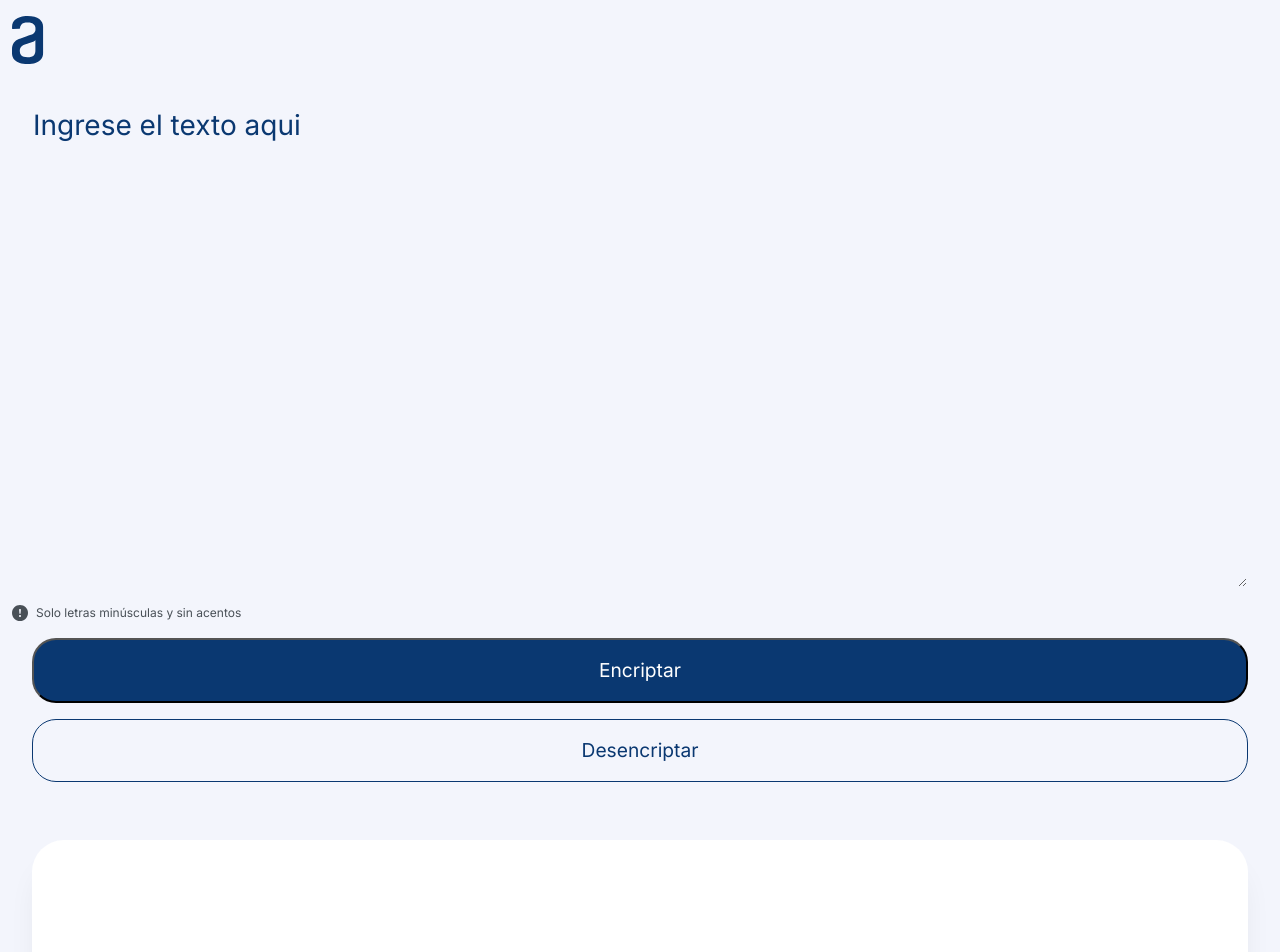
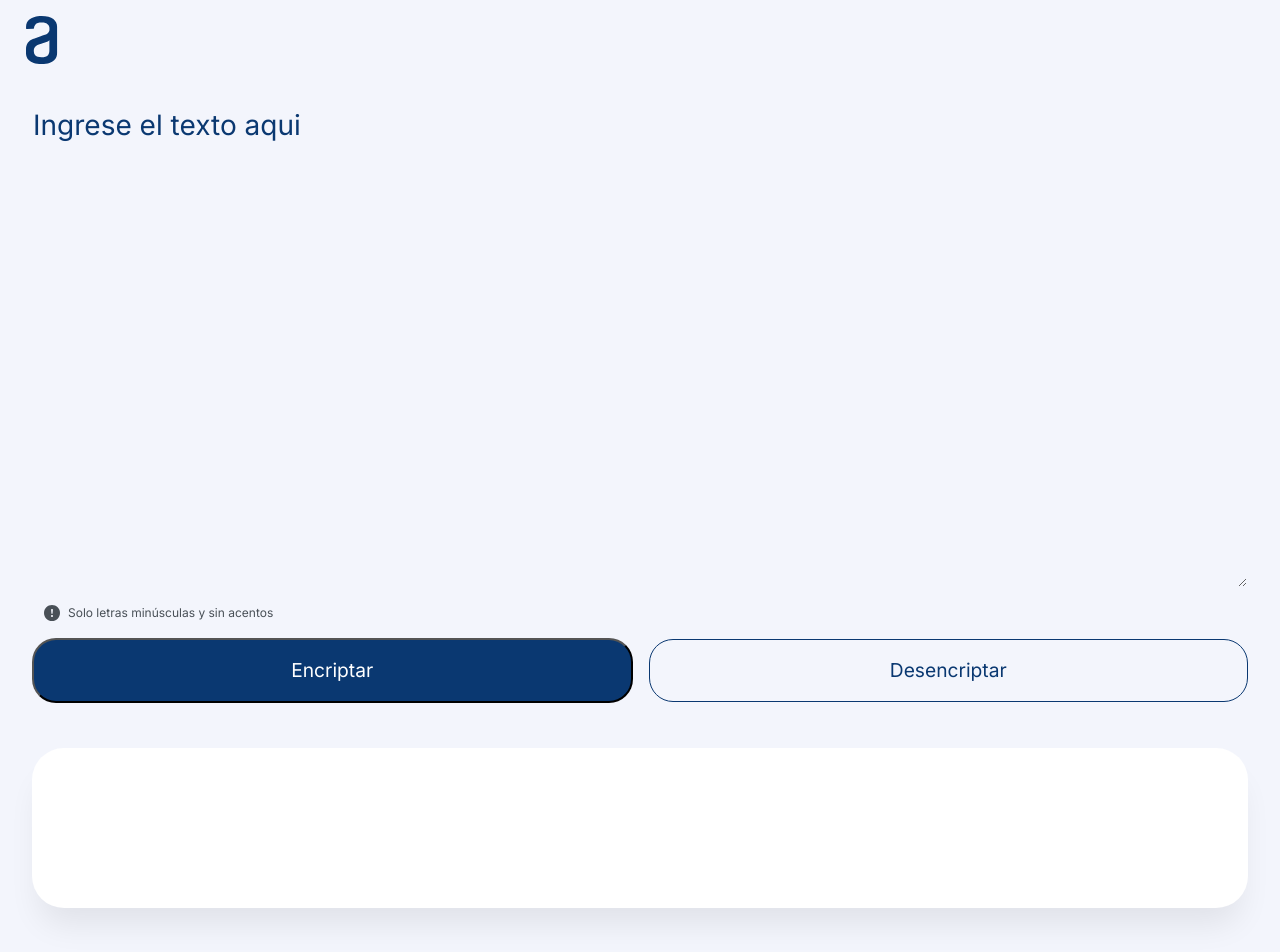
Before and after one commit to cuauh-cabrera/text-encryptor, a website: page index.html in a window 1280 px wide. Shown: the top 952 px of the page. Drawn offline with Linux system fonts and the light colour scheme.

Commit message:
Add tablet layout @768px

```diff
--- a/styles.css
+++ b/styles.css
@@ -143,7 +143,7 @@ footer > p {
   background-color: #eff1fa;
 }
 
-/*Output*/
+/* Output */
 .output {
   width: 100%;
   height: 30vh;
@@ -155,12 +155,11 @@ footer > p {
 
 .output-container {
   border-radius: 32px;
-  box-shadow: 0px 24px 32px -8px rgba(0, 0, 0, 0.08);
+  box-shadow: 0 24px 32px -8px rgba(0, 0, 0, 0.08);
   width: 95%;
   height: 90%;
-  background-color: #FFFFFF;
+  background-color: #fff;
 }
-
 
 /* FOOTER */
 footer {
@@ -177,3 +176,27 @@ footer > p > a:visited {
   color: rgb(77, 76, 76);
   text-decoration: none;
 }
+
+/* 768px */
+@media (min-width: 768px) {
+  .logo-container {
+    margin-left: 0.85rem;
+  }
+
+  .text-container {
+    height: 80vh;
+  }
+
+  .submit-warning {
+    width: 95%;
+  }
+
+  .submit-action {
+    width: 95%;
+    flex-direction: row;
+  }
+
+  .output-container {
+    height: 20vh;
+  }
+}
```
